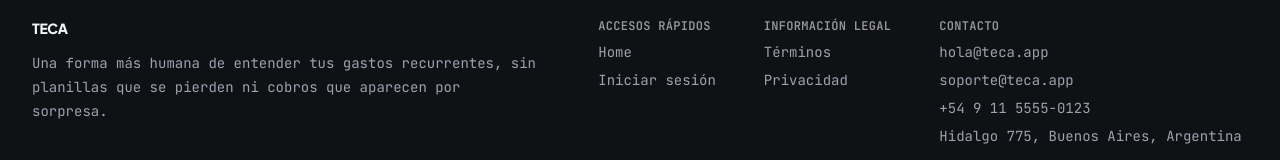
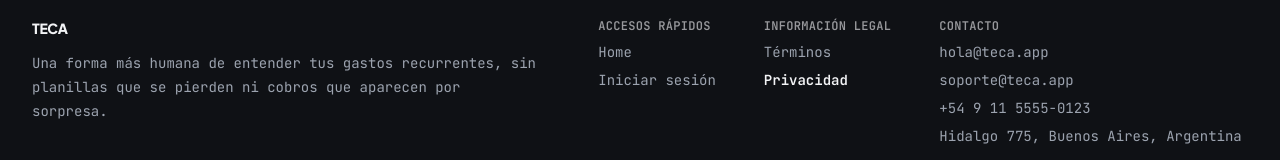
Before and after one commit to MartinIsrael05/TP-5-SaaS-Israel-Neiman, a Next.js app: page /privacidad in a window 1280 px wide. Shown: the part 1783-1943 px from the top of the page. Built offline with nearby package versions, Linux system fonts and the light colour scheme; no server answers.

Commit message:
P3 — Pulido (no bloqueante): cambios de ux y estetica

```diff
--- a/app/dashboard/page.js
+++ b/app/dashboard/page.js
@@ -335,7 +335,7 @@
                           </span>
                           <Link
                             aria-label={`Editar ${charge.name}`}
-                            className="flex size-11 items-center justify-center rounded-md text-muted opacity-100 transition duration-200 ease-in-out hover:bg-line hover:text-ink focus-visible:opacity-100 md:opacity-0 md:group-hover:opacity-100"
+                            className="flex size-11 items-center justify-center rounded-md text-muted opacity-100 transition duration-200 ease-in-out hover:bg-line hover:text-ink focus-visible:opacity-100 md:opacity-30 md:group-hover:opacity-100"
                             href={`/dashboard/subscriptions/${charge.id}/edit`}
                           >
                             <Pencil size={14} />
--- a/components/Footer.js
+++ b/components/Footer.js
@@ -1,5 +1,5 @@
-import Link from "next/link";
 import { CircleDollarSign } from "lucide-react";
+import FooterNavLink from "@/components/ui/FooterNavLink";
 import Wordmark from "@/components/ui/Wordmark";
 
 export default function Footer({ user }) {
@@ -53,13 +53,7 @@
                 {column.title}
               </p>
               {column.links.map((link) => (
-                <Link
-                  className="text-sm text-[#9CA3AF] transition-colors hover:text-[#F3F4F6]"
-                  href={link.href}
-                  key={link.href}
-                >
-                  {link.label}
-                </Link>
+                <FooterNavLink href={link.href} key={link.href} label={link.label} />
               ))}
             </nav>
           ))}
--- a/components/LoginForm.js
+++ b/components/LoginForm.js
@@ -353,7 +353,7 @@
           />
         </label>
         <label className={labelClass}>
-          <span>Password</span>
+          <span>Contraseña</span>
           <input
             className={inputClass}
             type="password"
--- a/components/Navbar.js
+++ b/components/Navbar.js
@@ -56,11 +56,11 @@
           <button
             aria-controls="mobile-menu"
             aria-expanded={isOpen}
-            className="grid size-10 place-items-center rounded-lg bg-line text-ink md:hidden"
+            className="grid size-11 place-items-center rounded-lg bg-line text-ink md:hidden"
             onClick={() => setIsOpen((value) => !value)}
             type="button"
           >
-            <span className="sr-only">Abrir menú</span>
+            <span className="sr-only">{isOpen ? "Cerrar menú" : "Abrir menú"}</span>
             {isOpen ? <X size={18} /> : <Menu size={18} />}
           </button>
         </div>
--- /dev/null
+++ b/components/ui/FooterNavLink.js
@@ -0,0 +1,23 @@
+"use client";
+
+import Link from "next/link";
+import { usePathname } from "next/navigation";
+
+// Footer es server component (recibe `user` del padre); esta es la unica
+// parte que necesita saber en que pagina esta el visitante.
+export default function FooterNavLink({ href, label }) {
+  const pathname = usePathname();
+  const active = pathname === href;
+
+  return (
+    <Link
+      aria-current={active ? "page" : undefined}
+      className={`text-sm transition-colors ${
+        active ? "font-semibold text-[#F3F4F6]" : "text-[#9CA3AF] hover:text-[#F3F4F6]"
+      }`}
+      href={href}
+    >
+      {label}
+    </Link>
+  );
+}
```
